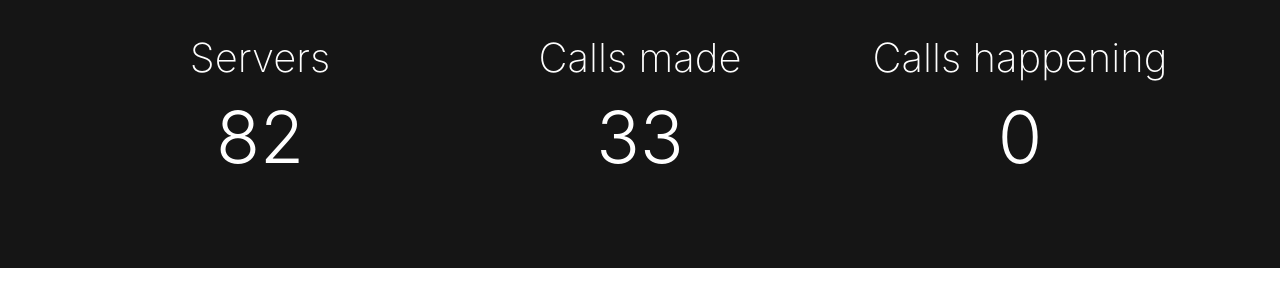
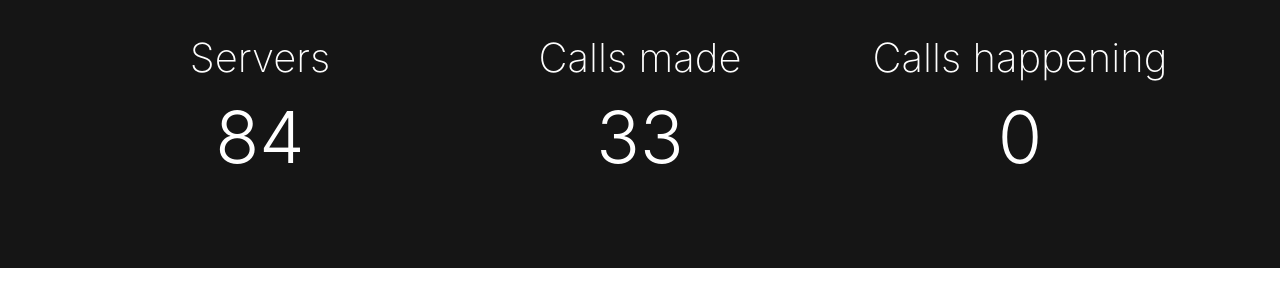
Before and after one commit to tumblenet/tnphone.tumblenet.ga, a Jekyll site: the page built from index.html, in a window 1280 px wide and 900 px high, scrolled down 443 px. Shown: the part 167-467 px from the top of the window. Built offline with Jekyll 4.4.1, drawn with Linux system fonts in a browser that asks for light colours; nearby versions of some CDN libraries.

Commit message:
Update Phones feed

```diff
--- a/_data/phones.json
+++ b/_data/phones.json
@@ -1,5 +1,5 @@
 {
 	"callsMade": 33,
-	"servers": 82,
+	"servers": 84,
 	"currentCalls": 0
 }
```
